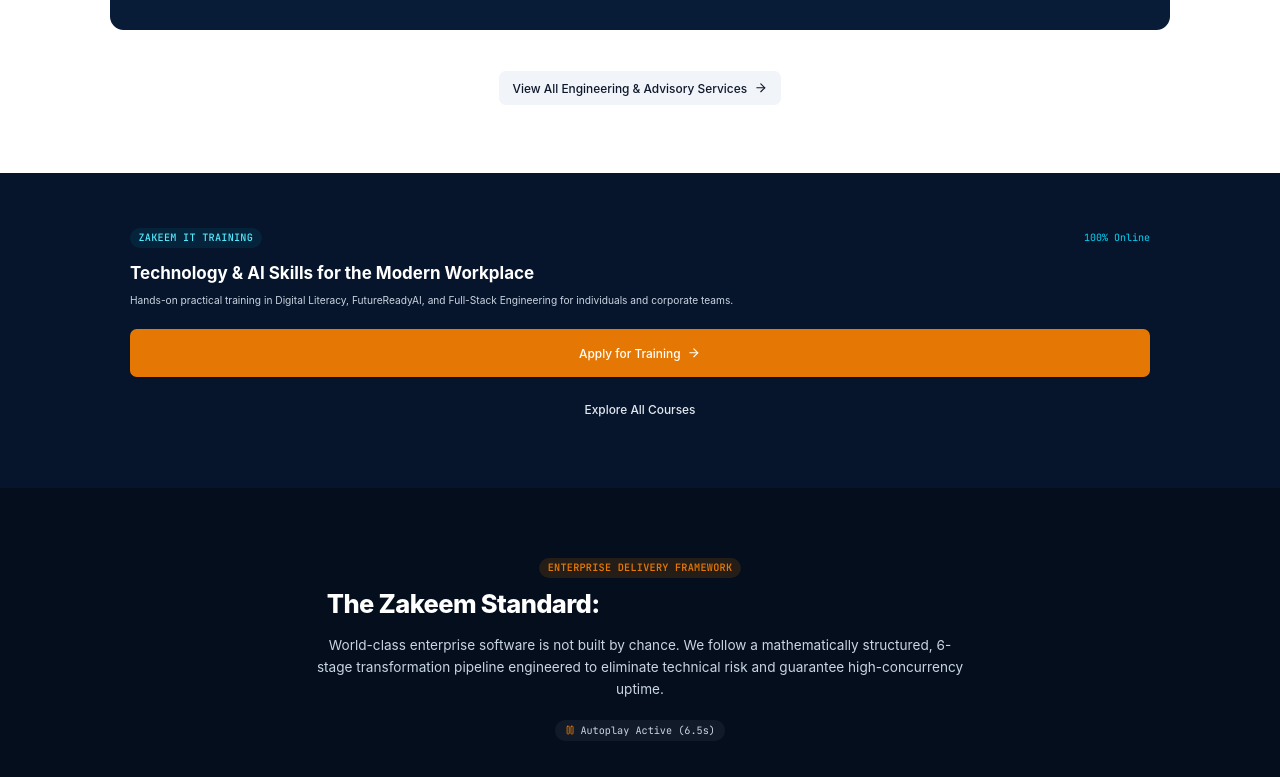
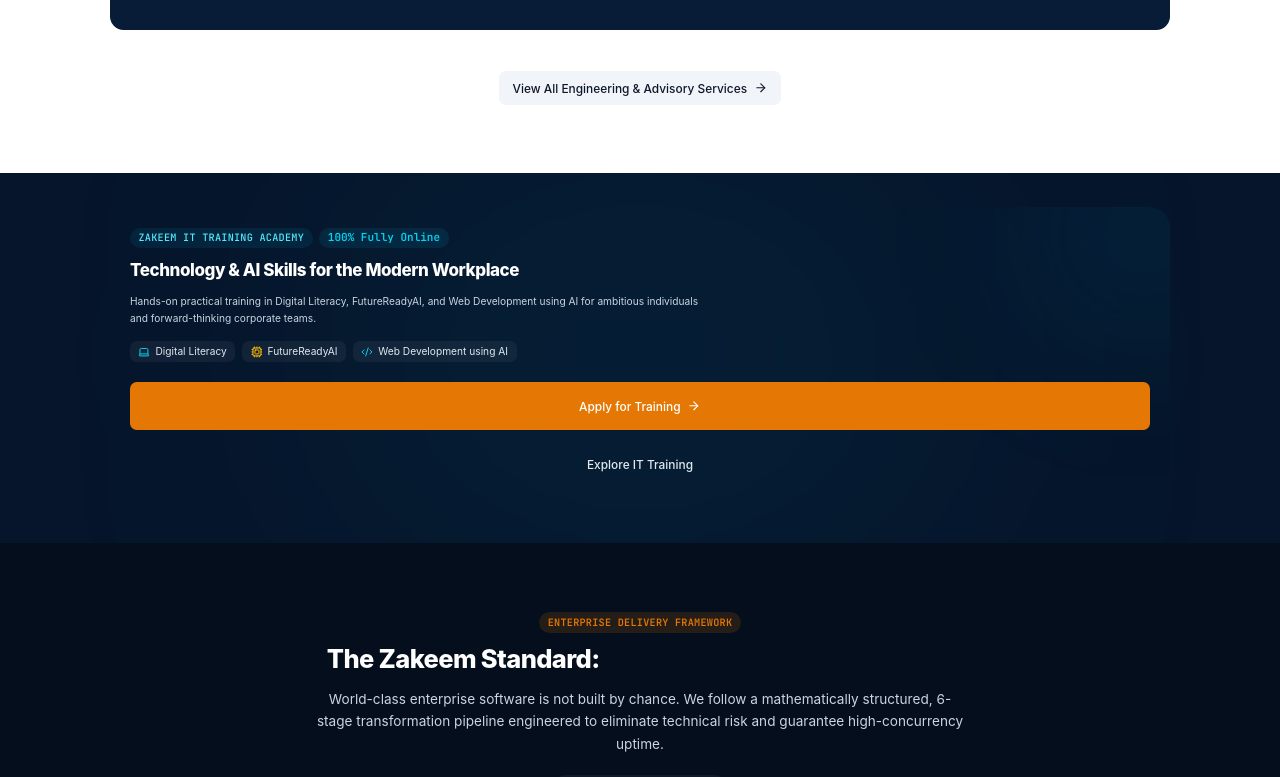
Before and after one commit to elameen37/zakeem-solutions, a React (Vite) app: page / in a window 1280 px wide. Shown: the part 7600-8377 px from the top of the page. Built offline with nearby package versions, Linux system fonts and the light colour scheme; no server answers.

Commit message:
feat(web): add desktop IT training spotlight

```diff
--- a/src/pages/HomePage.tsx
+++ b/src/pages/HomePage.tsx
@@ -2,7 +2,8 @@
 import { Link } from "react-router-dom";
 import {
   ArrowRight, ShieldCheck, Cpu, Code2, Bot, Layers,
-  CheckCircle2, Building2, BarChart2, Globe, Server, Terminal, Lock, GraduationCap
+  CheckCircle2, Building2, BarChart2, Globe, Server, Terminal, Lock, GraduationCap,
+  Laptop, Award
 } from "lucide-react";
 import { SEO } from "@/components/seo/SEO";
 import { Button } from "@/components/ui/Button";
@@ -516,29 +517,68 @@
         </div>
       </section>
 
-      {/* 7B. MOBILE-ONLY IT TRAINING SPOTLIGHT CARD (< md only) */}
-      <section data-surface="dark" className="block md:hidden py-10 bg-[#06152b] border-y border-white/10">
-        <div className="container mx-auto px-4">
-          <div className="p-6 rounded-3xl bg-gradient-to-b from-[#081c38] to-[#040e1d] border border-cyan-500/30 relative overflow-hidden">
-            <div className="flex items-center justify-between mb-4">
-              <Badge variant="blue" className="bg-cyan-500/10 text-cyan-300 border-cyan-500/30">
-                Zakeem IT Training
-              </Badge>
-              <span className="text-[10px] font-mono text-cyan-400">100% Online</span>
+      {/* 7B. IT TRAINING SPOTLIGHT — RESPONSIVE PARITY (MOBILE, TABLET & DESKTOP) */}
+      <section
+        data-surface="dark"
+        className="py-10 md:py-16 lg:py-20 bg-[#06152b] border-y border-white/10 relative overflow-hidden"
+        aria-label="Zakeem IT Training Academy Spotlight"
+      >
+        {/* Subtle Ambient Background Glow for Desktop / Tablet */}
+        <div className="absolute top-1/2 left-1/2 -translate-x-1/2 -translate-y-1/2 w-[600px] h-[300px] bg-cyan-500/10 rounded-full blur-[140px] pointer-events-none" />
+
+        <div className="container mx-auto px-4 md:px-6 max-w-7xl relative z-10">
+          <div className="p-6 sm:p-8 md:p-10 lg:p-12 rounded-3xl bg-gradient-to-b from-[#081c38] to-[#040e1d] md:bg-gradient-to-r md:from-[#081c38] md:via-[#092244] md:to-[#040e1d] border border-cyan-500/30 relative overflow-hidden shadow-2xl flex flex-col lg:flex-row lg:items-center lg:justify-between gap-6 lg:gap-10">
+            {/* Ambient Corner Accent */}
+            <div className="absolute -top-24 -right-24 w-64 h-64 bg-cyan-500/10 rounded-full blur-[80px] pointer-events-none" />
+
+            {/* Content Block */}
+            <div className="space-y-3.5 max-w-3xl relative z-10">
+              <div className="flex flex-wrap items-center gap-2 sm:gap-2.5">
+                <Badge variant="blue" className="bg-cyan-500/10 text-cyan-300 border-cyan-500/30">
+                  Zakeem IT Training Academy
+                </Badge>
+                <span className="inline-flex items-center gap-1.5 px-2.5 py-0.5 rounded-full bg-cyan-500/10 border border-cyan-500/20 text-[11px] font-mono text-cyan-400 font-semibold">
+                  100% Fully Online
+                </span>
+                <span className="hidden sm:inline-flex items-center text-[11px] font-mono text-slate-300">
+                  • Live Cohort-Driven
+                </span>
+              </div>
+
+              <h3 className="text-xl sm:text-2xl md:text-3xl lg:text-4xl font-extrabold text-white tracking-tight leading-tight">
+                Technology & AI Skills for the Modern Workplace
+              </h3>
+
+              <p className="text-xs sm:text-sm md:text-base text-slate-300 leading-relaxed max-w-2xl">
+                Hands-on practical training in Digital Literacy, FutureReadyAI, and Web Development using AI for ambitious individuals and forward-thinking corporate teams.
+              </p>
+
+              {/* Program Tracks & Highlights */}
+              <div className="flex flex-wrap items-center gap-2 pt-1 text-xs text-slate-200">
+                <span className="inline-flex items-center gap-1.5 px-2.5 py-1 rounded-lg bg-white/5 border border-white/10 text-xs text-slate-200">
+                  <Laptop className="w-3.5 h-3.5 text-cyan-400" /> Digital Literacy
+                </span>
+                <span className="inline-flex items-center gap-1.5 px-2.5 py-1 rounded-lg bg-white/5 border border-white/10 text-xs text-slate-200">
+                  <Cpu className="w-3.5 h-3.5 text-amber-400" /> FutureReadyAI
+                </span>
+                <span className="inline-flex items-center gap-1.5 px-2.5 py-1 rounded-lg bg-white/5 border border-white/10 text-xs text-slate-200">
+                  <Code2 className="w-3.5 h-3.5 text-cyan-400" /> Web Development using AI
+                </span>
+                <span className="hidden sm:inline-flex items-center gap-1.5 px-2.5 py-1 rounded-lg bg-white/5 border border-white/10 text-xs text-slate-200">
+                  <Award className="w-3.5 h-3.5 text-emerald-400" /> Verified Certificate
+                </span>
+              </div>
             </div>
-            <h3 className="text-xl font-bold text-white mb-2">
-              Technology & AI Skills for the Modern Workplace
-            </h3>
-            <p className="text-xs text-slate-300 leading-relaxed mb-6">
-              Hands-on practical training in Digital Literacy, FutureReadyAI, and Full-Stack Engineering for individuals and corporate teams.
-            </p>
-            <div className="flex flex-col gap-2.5">
+
+            {/* Dual CTA Actions Block */}
+            <div className="flex flex-col sm:flex-row lg:flex-col items-stretch sm:items-center lg:items-stretch gap-3 shrink-0 relative z-10 w-full sm:w-auto min-w-[220px]">
               <Button
                 variant="primary"
                 size="md"
                 href="/training"
                 rightIcon={<ArrowRight className="w-4 h-4" />}
-                className="w-full min-h-[48px]"
+                className="w-full sm:w-auto min-h-[48px] justify-center shadow-lg shadow-[#e57804]/20"
+                data-analytics-id="home-training-spotlight-apply-cta"
               >
                 Apply for Training
               </Button>
@@ -546,9 +586,10 @@
                 variant="outline"
                 size="md"
                 href="/it-training"
-                className="w-full min-h-[48px] text-slate-200 border-white/20 hover:bg-white/5"
+                className="w-full sm:w-auto min-h-[48px] justify-center text-slate-200 border-white/20 hover:border-cyan-400 hover:text-white hover:bg-white/10"
+                data-analytics-id="home-training-spotlight-explore-cta"
               >
-                Explore All Courses
+                Explore IT Training
               </Button>
             </div>
           </div>
```
